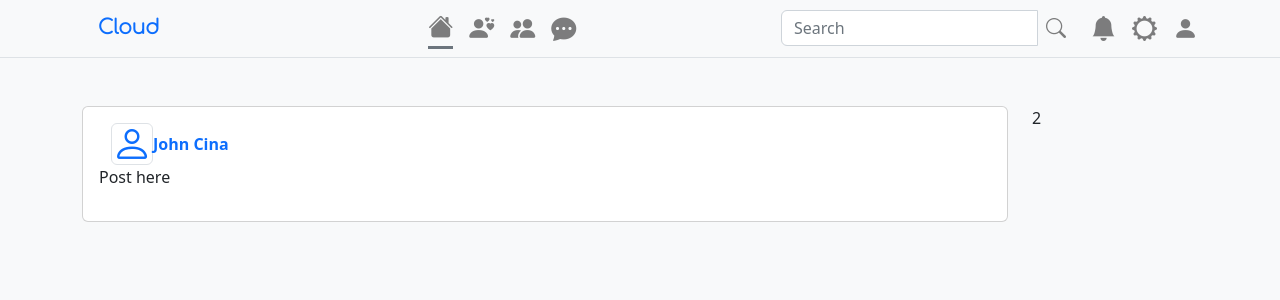
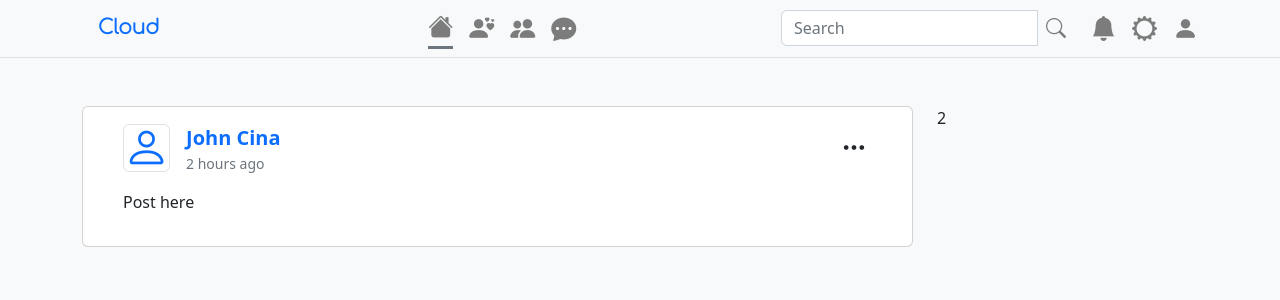
Before and after one commit to mortvicious/cloud-social-network, a React (Create React App) app in the folder client/: page / in a window 1280 px wide. Shown: the top 300 px of the page. Built offline with nearby package versions, Linux system fonts and the light colour scheme.

Commit message:
post refactor

```diff
--- a/client/src/components/Post.tsx
+++ b/client/src/components/Post.tsx
@@ -1,5 +1,7 @@
 import React, { FC } from 'react'
-import { Card } from 'react-bootstrap'
+import { Card, Container } from 'react-bootstrap'
+import Row from 'react-bootstrap/Row'
+import Col from 'react-bootstrap/Col'
 import UserModel, { IUserModel } from './UserModel'
 import { MockUser } from '../models/MockUser'
 
@@ -15,14 +17,27 @@ interface IPost {
 const Post: FC<IPost> = ({ content, user, likes, comments, date, link }) => {
 	return (
 		<Card className='p-3'>
+			<Container className='d-flex flex-column gap-3'>
+				<Row className='align-items-center'>
+					<Col xs={11}>
 						<UserModel
 							link={user.link}
 							avatar={user.avatar}
 							id={user.id}
 							key={user.id}
 							username={user.username}
+							post={true}
+							date={'2 hours ago'}
 						/>
+					</Col>
+					<Col>
+						<i className='bi bi-three-dots more-dots'></i>
+					</Col>
+				</Row>
+				<Container>
 					<p>{content}</p>
+				</Container>
+			</Container>
 		</Card>
 	)
 }
--- a/client/src/components/UserModel.tsx
+++ b/client/src/components/UserModel.tsx
@@ -7,13 +7,15 @@ export interface IUserModel {
 	username: string
 	link: string
 	id: string
+    post?: boolean
+    date?: string
 }
 
-const UserModel: FC<IUserModel> = ({avatar, username, link, id}) => {
-    return (
-			<Container className='d-flex gap-1'>
+const UserModel: FC<IUserModel> = ({ avatar, username, link, id, post, date }) => {
+	return post === false ? (
+		<Container>
 			<NavLink
-					className='d-flex text-primary text-decoration-none align-items-center'
+				className='d-flex gap-3 text-primary text-decoration-none align-items-center username'
 				to={link}
 			>
 				{/* <img className='rounded' src={avatar} alt="" /> */}
@@ -21,6 +23,20 @@ const UserModel: FC<IUserModel> = ({avatar, username, link, id}) => {
 				<strong>{username}</strong>
 			</NavLink>
 		</Container>
+	) : (
+		<Container>
+			<NavLink
+				className='d-flex gap-3 text-primary text-decoration-none align-items-center username'
+				to={link}
+			>
+				{/* <img className='rounded' src={avatar} alt="" /> */}
+				<i className='bi bi-person border rounded mock-avatar'></i>
+                    <div className='d-flex flex-column gap-0'>
+                        <strong>{username}</strong>
+                        <span className="text-muted post-date">{ date }</span>
+                    </div>
+			</NavLink>
+		</Container>
 	)
 }
 
--- a/client/src/index.scss
+++ b/client/src/index.scss
@@ -120,9 +120,26 @@ h1,h2,h3,h4,h5,h6 {
 }
 
 .mock-avatar {
-  font-size: 40px;
+  font-size: 45px;
   // max-height: 1rem;
   display: flex;
   aspect-ratio: 1/1;
   // border-radius: 100%
 }
+
+.username {
+  font-size: 20px;
+  &:hover {
+    strong {
+      text-decoration: underline;
+    }
+  }
+}
+
+.post-date {
+  font-size: 14px;
+}
+
+.more-dots {
+  font-size: 25px;
+}
--- a/client/src/pages/AppPage.tsx
+++ b/client/src/pages/AppPage.tsx
@@ -10,7 +10,7 @@ const AppPage: FC = () => {
 	return (
 		<Container className='container-full-height mt-5'>
 			<Row className='h-100'>
-				<Col xs={10}>
+				<Col xs={9}>
           <Post user={ user1 } content='Post here' />
 				</Col>
 				<Col className='border-left'>2</Col>
```
Lines whose indentation alone changed are shown as unchanged.
